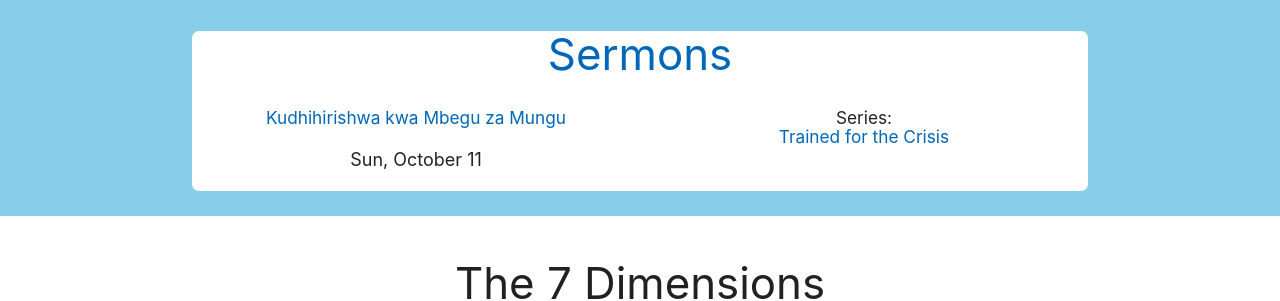
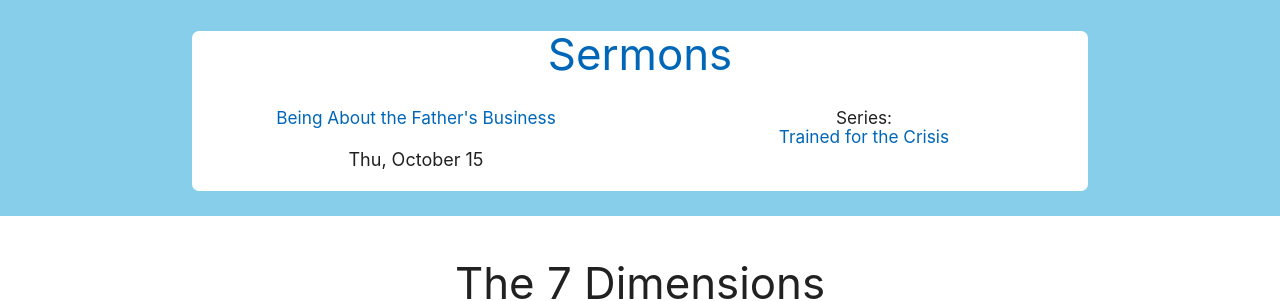
Before and after one commit to njorogetimk/cmt-redisigned, a Jekyll site: the page built from index.html, in a window 1280 px wide and 900 px high, scrolled down 578 px. Shown: the part 153-454 px from the top of the window. Built offline with Jekyll 4.4.1, drawn with Linux system fonts in a browser that asks for light colours.

Commit message:
Update to sermon of Oct 15

```diff
--- a/index.html
+++ b/index.html
@@ -67,12 +67,12 @@ node: "Home"
       <div class="col s12 m6">
         <h6 class="center">
           <a
-            href="sermons/2020/sunday/20-10-11_Kudhihirishwa_kwa_Mbegu_za_Mungu.html"
+            href="sermons/2020/thursday/20-10-15_Being_About_the_Father's_Business.html"
             class="dark-link"
-            >Kudhihirishwa kwa Mbegu za Mungu</a
+            >Being About the Father's Business</a
           >
         </h6>
-        <p class="center">{{"October 11 20" | date: "%a, %B %d"}}</p>
+        <p class="center">{{"October 15 20" | date: "%a, %B %d"}}</p>
       </div>
 
       <div class="col s12 m6">
```
Also changed, not shown: sermons/2020/thursday/20-10-15_Being_About_the_Father's_Business.html (added, +11 -0 lines).
